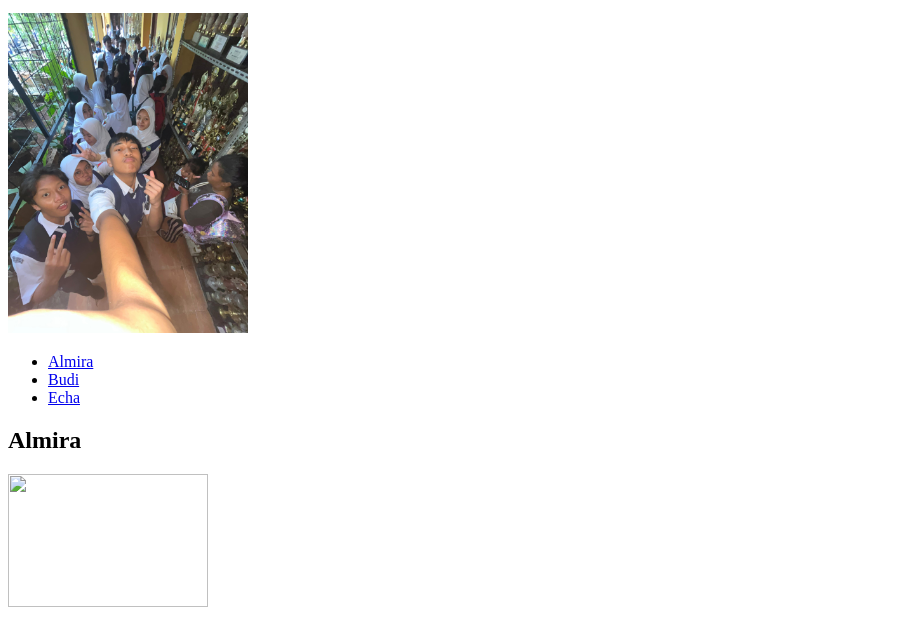
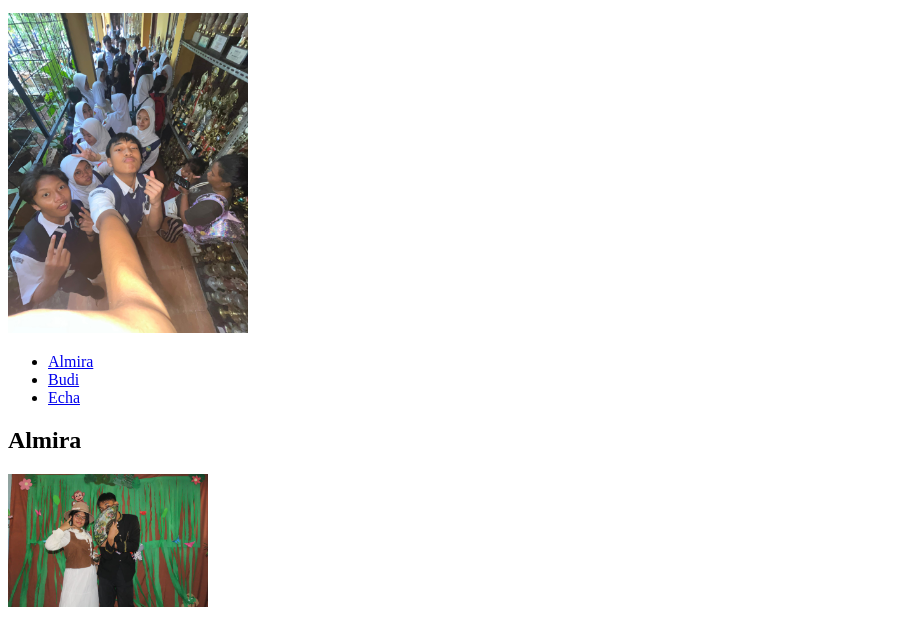
Before and after one commit to muhammadkeyta0805-debug/ganteng, a plain HTML site: page index.html in a window 1280 px wide. Shown: the part 101-725 px from the top of the page, without its empty margins (0-902 px from the left). Drawn offline with Linux system fonts and the light colour scheme; files whose address does not match are found by name.

Commit message:
Update index.html

```diff
--- a/index.html
+++ b/index.html
@@ -16,7 +16,7 @@
     </ul>
     <div id="almira">
         <h2>Almira</h2>
-        <img src="images/almira.jpeg" width="200" height="133,
+        <img src="img/almira.jpeg" width="200" height="133,
         ">
          <p>Makanan Kesukaaan: Baso Aci<br>
         Warna Kesukaan: Biru miaw<br>
@@ -48,4 +48,5 @@
         <h2>Photos of us</h2>
     </div>
 </body>
+
 </html>
```
